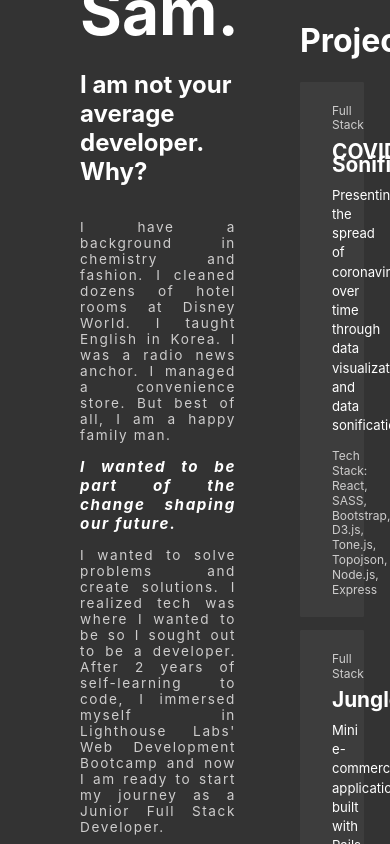
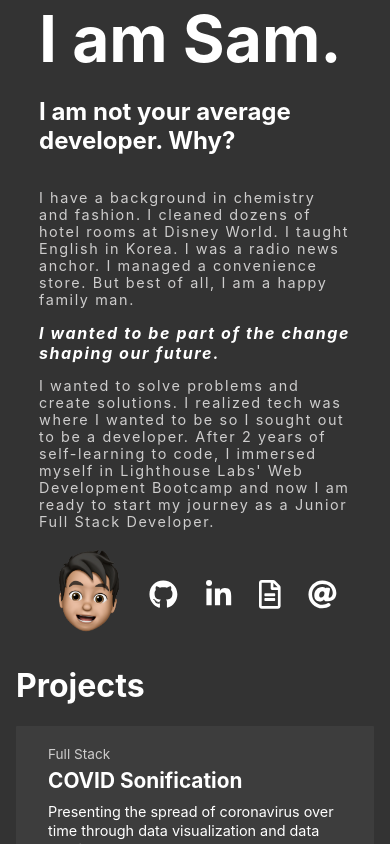
Before and after one commit to super8989/portfolio, a React (Create React App) app: page / in a window 390 px wide. Shown: the top 844 px of the page. Built offline with nearby package versions, Linux system fonts and the light colour scheme.

Commit message:
Add media queries

```diff
--- a/src/App.scss
+++ b/src/App.scss
@@ -1,3 +1,5 @@
+@import './styles/_variables.scss';
+
 .App {
 	height: 100vh;
 	display: flex;
@@ -8,6 +10,13 @@
 		display: flex;
 		flex-direction: column;
 		justify-content: center;
+
+		@media (max-width: $bp-medium) {
+			width: 80%;
+			padding: unset;
+			box-sizing: border-box;
+			margin: auto;
+		}
 	}
 
 	&--right {
@@ -17,6 +26,21 @@
 		&-container {
 			padding: 0 4rem;
 			height: 100%;
+
+			@media (max-width: $bp-medium) {
+				padding: 0 1rem;
+			}
+		}
+
+		@media (max-width: $bp-medium) {
+			width: 100%;
 		}
 	}
+
+	@media (max-width: $bp-medium) {
+		width: 100%;
+		height: unset;
+		display: flex;
+		flex-direction: column;
+	}
 }
--- a/src/components/About/Body.scss
+++ b/src/components/About/Body.scss
@@ -1,15 +1,15 @@
 .body {
 	letter-spacing: 0.1rem;
-	font-size: 0.9rem;
-	text-align: justify;
+	font-size: 1rem;
+	// text-align: justify;
 
 	p {
 		color: rgb(206, 205, 205);
-		font-size: 0.85rem;
+		font-size: 0.9rem;
 	}
 
 	h2 {
-		font-size: 0.95rem;
+		font-size: 1rem;
 		font-weight: 700;
 		font-style: italic;
 	}
--- a/src/components/About/Footer.scss
+++ b/src/components/About/Footer.scss
@@ -1,3 +1,5 @@
+@import '../../styles/_variables.scss';
+
 .footer {
 	display: flex;
 	width: 100%;
@@ -33,6 +35,10 @@
 				transform: scale(1.5);
 			}
 		}
+
+		@media (max-width: $bp-medium) {
+			width: 70%;
+		}
 	}
 }
 
--- a/src/components/Projects/Project.scss
+++ b/src/components/Projects/Project.scss
@@ -23,12 +23,12 @@ a {
 	}
 
 	span {
-		font-size: 0.75rem;
+		font-size: 0.85rem;
 		color: rgb(206, 205, 205);
 	}
 
 	p {
-		font-size: 0.82rem;
+		font-size: 0.9rem;
 		line-height: 1.2rem;
 	}
 }
--- a/src/components/Work/Work.scss
+++ b/src/components/Work/Work.scss
@@ -24,6 +24,7 @@
 
 	h1 {
 		font-size: 1.3rem;
+		line-height: 1.2rem;
 	}
 
 	span {
--- /dev/null
+++ b/src/styles/_variables.scss
@@ -0,0 +1,6 @@
+//Break points
+$bp-largest: 75em; //1200px/16px = 75
+$bp-large: 68.75em; //1100px
+$bp-medium: 56.25em; //900px
+$bp-small: 37.5em; //600px
+$bp-smallest: 31.25em; //500px
```
